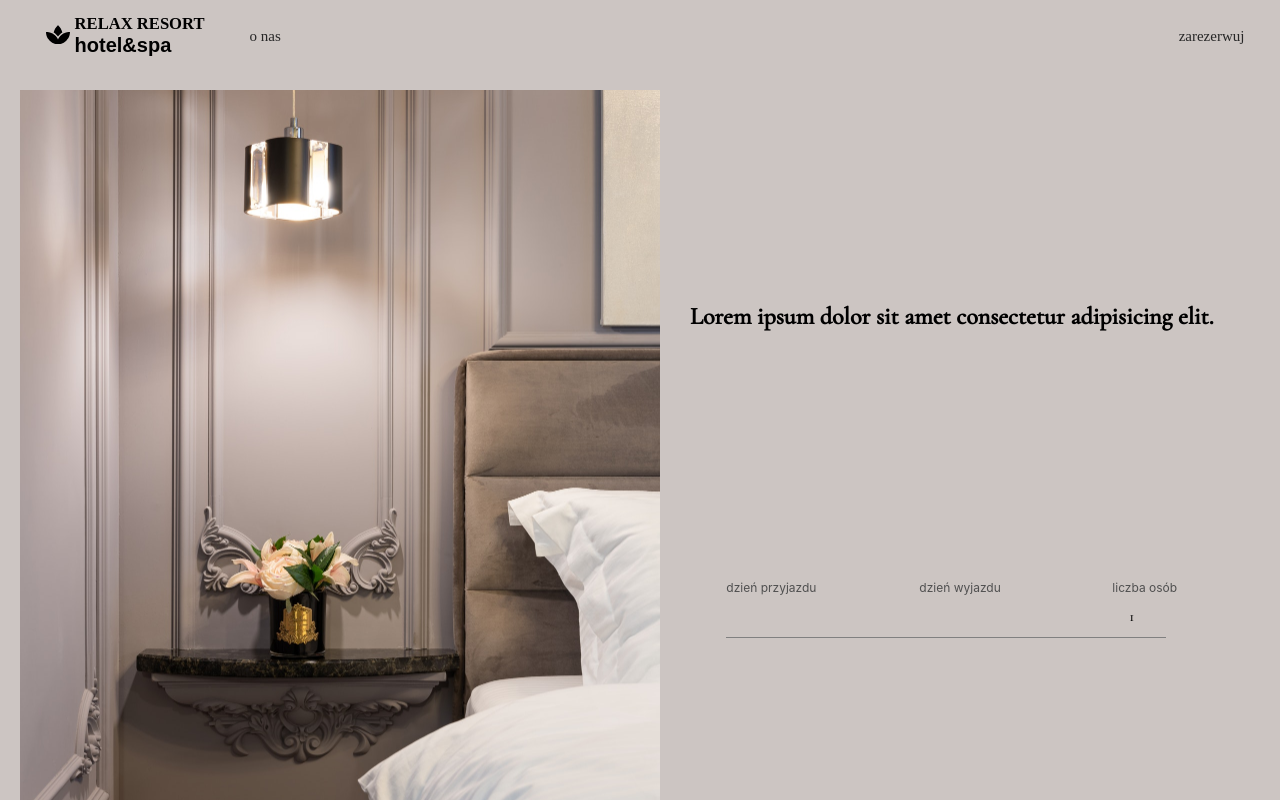
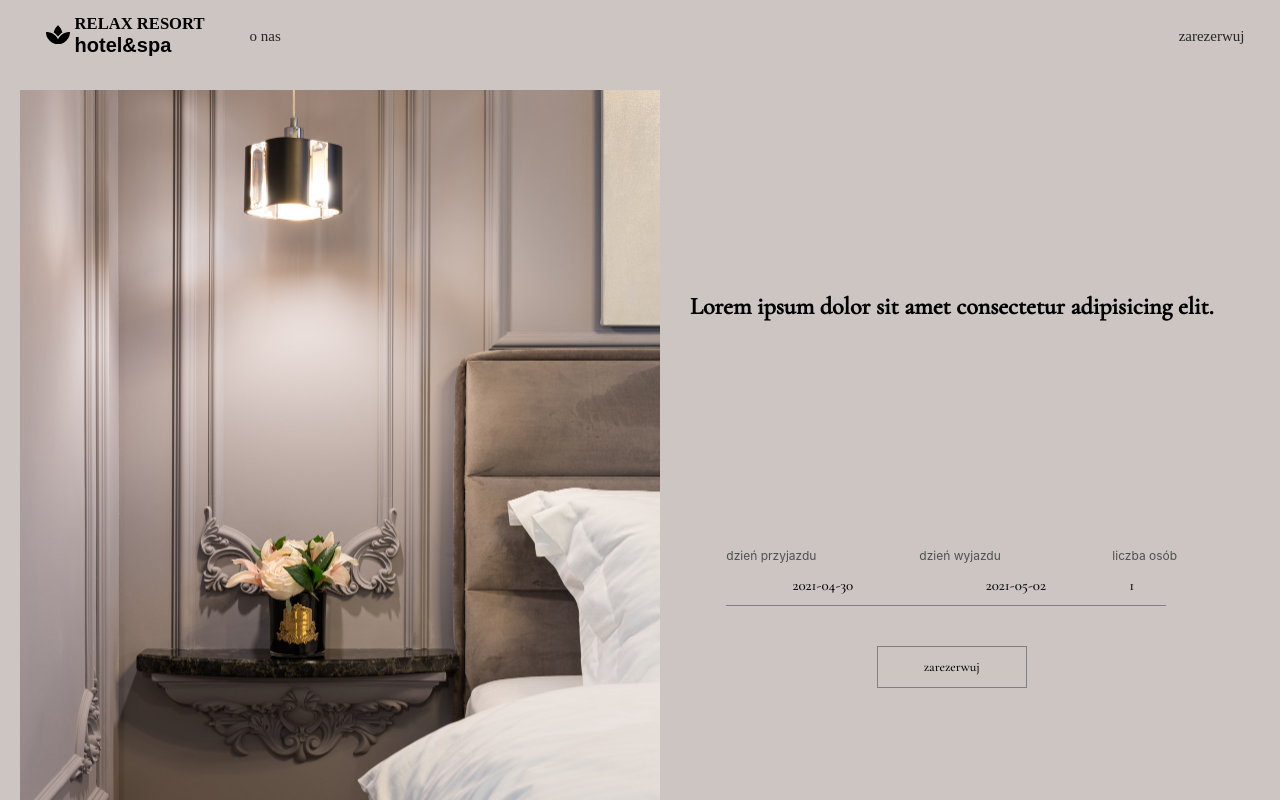
Before and after one commit to Tolka43/relax-resort, a React (Create React App) app in the folder front/: page / in a window 1280 px wide. Shown: the top 800 px of the page. Built offline with nearby package versions, Linux system fonts and the light colour scheme; the HTML template or start-up script is replaced by a standard one; a web font is replaced by a local one.

Commit message:
reservation system improvement

```diff
--- a/front/src/App.scss
+++ b/front/src/App.scss
@@ -23,3 +23,23 @@ input {
   border-bottom: 1px solid grey;
   text-align: center;
 }
+
+button {
+  font-family: 'Cormorant Garamond', serif;
+  background-color: transparent;
+  color: black;
+  cursor: pointer;
+  padding: 5px 10px;
+  border: 1px solid grey;
+  // border-radius: 3px;
+}
+
+button:hover {
+  border: 1px solid rgb(82, 82, 82);
+  background-color: rgb(82, 82, 82);
+  color: white;
+}
+
+h2 {
+  font-family: 'Cormorant Garamond', serif;
+}
--- a/front/src/App.tsx
+++ b/front/src/App.tsx
@@ -2,12 +2,45 @@ import './App.scss';
 import Navbar from './Navbar/Navbar';
 import { BrowserRouter as Router, Switch, Route } from 'react-router-dom';
 import Home from './Home/Home';
-import { useEffect, useState } from 'react';
+import { createContext, useEffect, useState } from 'react';
 import Reservation from './Reservation/Reservation';
+import moment from 'moment';
+
+interface ReservationData {
+  checkInDate: string;
+  checkOutDate: string;
+  setCheckInDate: (value: string) => void;
+  setCheckOutDate: (value: string) => void;
+  visitorsNumber: number;
+  setVisitorsNumber: (value: number) => void;
+}
+
+const defaultReservationData: ReservationData = {
+  checkInDate: '',
+  checkOutDate: '',
+  setCheckInDate: () => {},
+  setCheckOutDate: () => {},
+  visitorsNumber: 1,
+  setVisitorsNumber: () => {},
+};
+
+export const ReservationDataContext = createContext<ReservationData>(
+  defaultReservationData
+);
 
 function App() {
+  function specificDayDate(specificDay) {
+    const now = moment();
+    const specificDayDate = now.day(specificDay);
+    const specificDayDateAsString = specificDayDate.format('YYYY-MM-DD');
+    return specificDayDateAsString;
+  }
   const [installEvent, setInstallEvent] = useState<any>();
   const [isHeaderTransparent, setIsHeaderTransparent] = useState(true);
+
+  const [checkInDate, setCheckInDate] = useState(specificDayDate(5));
+  const [checkOutDate, setCheckOutDate] = useState(specificDayDate(7));
+  const [visitorsNumber, setVisitorsNumber] = useState(1);
 
   useEffect(() => {
     window.addEventListener('beforeinstallprompt', event =>
@@ -20,6 +53,16 @@ function App() {
 
   return (
     <Router>
+      <ReservationDataContext.Provider
+        value={{
+          checkInDate,
+          checkOutDate,
+          setCheckInDate,
+          setCheckOutDate,
+          visitorsNumber,
+          setVisitorsNumber,
+        }}
+      >
         <div className='App'>
           <Navbar isHeaderTransparent={isHeaderTransparent} />
           <Switch>
@@ -35,6 +78,7 @@ function App() {
             </Route>
           </Switch>
         </div>
+      </ReservationDataContext.Provider>
     </Router>
   );
 }
--- a/front/src/Home/Home.scss
+++ b/front/src/Home/Home.scss
@@ -1,3 +1,15 @@
+.home-search-engine {
+  display: flex;
+  flex-direction: column;
+  align-items: center;
+}
+
+.home-reservation-button {
+  height: 42px;
+  width: 150px;
+  // border: 1px solid grey;
+}
+
 .landing-page-container {
   padding: 90px 20px 50px;
   background-color: #ccc5c2;
--- a/front/src/Home/Home.tsx
+++ b/front/src/Home/Home.tsx
@@ -1,33 +1,41 @@
+import { useState } from 'react';
 import SearchEngine from '../Reservation/SearchEngine/SearchEngine';
 import './Home.scss';
+import { Link } from 'react-router-dom';
 
-const Home = () => (
+const Home = () => {
+  const [show, setShow] = useState(false);
+  return (
     <>
       <div className='landing-page-container'>
-
         <div className='photo-div'></div>
         <div className='welcome-content'>
           <h2>Lorem ipsum dolor sit amet consectetur adipisicing elit.</h2>
           <div className='home-search-engine'>
-        <SearchEngine/>
+            <SearchEngine show={show} setShow={setShow} />
+            <Link className='nav-link' to='/reservation'>
+            <button className='home-reservation-button'>zarezerwuj</button>
+            </Link>
+
           </div>
         </div>
-
       </div>
 
       <div>
         Lorem ipsum, dolor sit amet consectetur adipisicing elit. Laudantium
-      eligendi veritatis beatae officia dicta consectetur quia, quas distinctio
-      minima quisquam consequatur provident. Saepe quidem dolorem similique
-      voluptates deleniti consequatur tempore. Lorem ipsum dolor sit amet
-      consectetur adipisicing elit. Labore, dolores expedita. Assumenda commodi
-      dolorum modi accusamus, consequatur quia quae qui in veniam quod, soluta,
-      iste neque ipsum. Odit, similique deserunt. Lorem ipsum dolor sit amet
-      consectetur adipisicing elit. Nemo, facilis. Enim eveniet molestiae
-      dignissimos optio cum fuga ipsum vel ratione laboriosam. Officia accusamus
-      consequuntur vel quaerat vitae rem delectus perferendis!
+        eligendi veritatis beatae officia dicta consectetur quia, quas
+        distinctio minima quisquam consequatur provident. Saepe quidem dolorem
+        similique voluptates deleniti consequatur tempore. Lorem ipsum dolor sit
+        amet consectetur adipisicing elit. Labore, dolores expedita. Assumenda
+        commodi dolorum modi accusamus, consequatur quia quae qui in veniam
+        quod, soluta, iste neque ipsum. Odit, similique deserunt. Lorem ipsum
+        dolor sit amet consectetur adipisicing elit. Nemo, facilis. Enim eveniet
+        molestiae dignissimos optio cum fuga ipsum vel ratione laboriosam.
+        Officia accusamus consequuntur vel quaerat vitae rem delectus
+        perferendis!
       </div>
     </>
   );
+};
 
 export default Home;
--- a/front/src/Reservation/Reservation.tsx
+++ b/front/src/Reservation/Reservation.tsx
@@ -22,44 +22,16 @@ interface RoomsData {
   searchingActive: boolean;
 }
 
-interface ReservationData {
-  checkInDate: string;
-  checkOutDate: string;
-  setCheckInDate: (value: string) => void;
-  setCheckOutDate: (value: string) => void;
-  visitorsNumber: number;
-  setVisitorsNumber: (value: number) => void;
-}
 
-const defaultReservationData: ReservationData = {
-  checkInDate: '',
-  checkOutDate: '',
-  setCheckInDate: () => {},
-  setCheckOutDate: () => {},
-  visitorsNumber: 1,
-  setVisitorsNumber: () => {},
-};
 
 export const ChoosedRoomContext =
   createContext<choosedRoom>(defaultChoosedRoom);
 export const RoomsDataContext = createContext<RoomsData>(undefined as any);
-export const ReservationDataContext = createContext<ReservationData>(
-  defaultReservationData
-);
 
 const Reservation = () => {
-  function specificDayDate(specificDay) {
-    const now = moment();
-    const specificDayDate = now.day(specificDay);
-    const specificDayDateAsString = specificDayDate.format('YYYY-MM-DD');
-    return specificDayDateAsString;
-  }
-  const [checkInDate, setCheckInDate] = useState(specificDayDate(5));
-  const [checkOutDate, setCheckOutDate] = useState(specificDayDate(7));
+
   const [reservationFormActive, setReservationFormActive] = useState(false);
   const [choosedRoomId, setChoosedRoomId] = useState<number | any>();
-
-  const [visitorsNumber, setVisitorsNumber] = useState(1);
   const {
     getRooms,
     basicFilteredRoom,
@@ -69,16 +41,7 @@ const Reservation = () => {
 
   return (
     <div>
-      <ReservationDataContext.Provider
-        value={{
-          checkInDate,
-          checkOutDate,
-          setCheckInDate,
-          setCheckOutDate,
-          visitorsNumber,
-          setVisitorsNumber,
-        }}
-      >
+
         <RoomsDataContext.Provider
           value={{
             getRooms,
@@ -92,23 +55,14 @@ const Reservation = () => {
           >
             <ReservationSystem
               setReservationFormActive={setReservationFormActive}
-              checkInDate={checkInDate}
-              checkOutDate={checkOutDate}
-              visitorsNumber={visitorsNumber}
             />
             {reservationFormActive && (
               <ReservationForm
-                visitorsNumber={visitorsNumber}
-                checkInDate={checkInDate}
-                setCheckInDate={setCheckInDate}
-                checkOutDate={checkOutDate}
-                setCheckOutDate={setCheckOutDate}
                 setReservationFormActive={setReservationFormActive}
               />
             )}
           </ChoosedRoomContext.Provider>
         </RoomsDataContext.Provider>
-      </ReservationDataContext.Provider>
     </div>
   );
 };
--- a/front/src/Reservation/ReservationForm/ReservationForm.tsx
+++ b/front/src/Reservation/ReservationForm/ReservationForm.tsx
@@ -1,22 +1,15 @@
 import { useContext, useState } from 'react';
 import { apiUrl } from '../../config';
 import { ChoosedRoomContext, RoomsDataContext } from '../Reservation';
+import { ReservationDataContext } from '../../App';
 import './ReservationForm.scss';
 
 interface ReservationFormProps {
-  visitorsNumber: number;
-  checkInDate: string;
-  setCheckInDate: (value: string) => void;
-  checkOutDate: string;
-  setCheckOutDate: (value: string) => void;
   setReservationFormActive: (value: boolean) => void;
 }
 
 const ReservationForm = ({
-  visitorsNumber,
-  checkInDate,
-  checkOutDate,
-  setReservationFormActive,
+  setReservationFormActive
 }: ReservationFormProps) => {
   const [name, setName] = useState('Dziękujemy');
   const [email, setEmail] = useState('');
@@ -28,6 +21,8 @@ const ReservationForm = ({
     roomsFilteredByCapacity,
     searchingActive,
   } = useContext(RoomsDataContext);
+
+  const {checkInDate, checkOutDate, visitorsNumber} = useContext(ReservationDataContext)
 
   const differenceInTime =
     new Date(checkOutDate).getTime() - new Date(checkInDate).getTime();
--- a/front/src/Reservation/ReservationSystem.tsx
+++ b/front/src/Reservation/ReservationSystem.tsx
@@ -2,24 +2,22 @@ import { useContext, useEffect, useState } from 'react';
 import 'react-datepicker/dist/react-datepicker.css';
 import RoomCard from './RoomCard/RoomCard';
 import { RoomsDataContext } from './Reservation';
+import { ReservationDataContext } from '../App';
 import './SearchEngine/SearchEngine.scss';
-import SearchEngine from './SearchEngine/SearchEngine'
+import SearchEngine from './SearchEngine/SearchEngine';
 
-const ReservationSystem = ({
-  visitorsNumber,
-  setReservationFormActive,
-  checkInDate,
-  checkOutDate,
-}: any) => {
+const ReservationSystem = ({ setReservationFormActive }: any) => {
   const {
     getRooms,
     basicFilteredRoom,
     roomsFilteredByCapacity,
     searchingActive,
   } = useContext(RoomsDataContext);
+  const { visitorsNumber, checkInDate, checkOutDate } = useContext(
+    ReservationDataContext
+  );
 
   const [show, setShow] = useState(false);
-
 
   useEffect(() => {
     getRooms(visitorsNumber, checkInDate, checkOutDate);
@@ -29,9 +27,7 @@ const ReservationSystem = ({
   return (
     <>
       <div className='flowers-background'>
-
-
-        <SearchEngine setShow={setShow} show={show}/>
+        <SearchEngine setShow={setShow} show={show} />
 
         <div>
           {basicFilteredRoom.length > 0 ? (
--- a/front/src/Reservation/RoomCard/RoomCard.tsx
+++ b/front/src/Reservation/RoomCard/RoomCard.tsx
@@ -7,7 +7,7 @@ import { useState } from 'react';
 import moment from 'moment';
 import DatePicker from 'react-datepicker';
 import 'react-datepicker/dist/react-datepicker.css';
-import {ReservationDataContext} from '../Reservation'
+import {ReservationDataContext} from '../../App'
 import { apiUrl } from '../../config';
 
 const RoomCard = ({
--- a/front/src/Reservation/SearchEngine/SearchEngine.scss
+++ b/front/src/Reservation/SearchEngine/SearchEngine.scss
@@ -27,25 +27,7 @@
   margin-bottom: 20px;
 }
 
-button {
-  font-family: 'Cormorant Garamond', serif;
-  background-color: transparent;
-  color: black;
-  cursor: pointer;
-  padding: 5px 10px;
-  border: 1px solid black;
-  border-radius: 3px;
-}
 
-button:hover {
-  border: 1px solid rgb(82, 82, 82);
-  background-color: rgb(82, 82, 82);
-  color: white;
-}
-
-h2 {
-  font-family: 'Cormorant Garamond', serif;
-}
 
 .date-group > input,
 .number-input {
@@ -82,7 +64,6 @@ h2 {
   z-index: 2;
   position: absolute;
   padding: 5px;
-  top: 0px;
   border-radius: 0;
   &__header {
     background-color: white;
--- a/front/src/Reservation/SearchEngine/SearchEngine.tsx
+++ b/front/src/Reservation/SearchEngine/SearchEngine.tsx
@@ -1,5 +1,5 @@
 import { useContext, useState } from 'react';
-import { ReservationDataContext } from '../Reservation';
+import { ReservationDataContext } from '../../App';
 import DatePicker from 'react-datepicker';
 import moment from 'moment';
 
```
Lines whose indentation alone changed are shown as unchanged.
